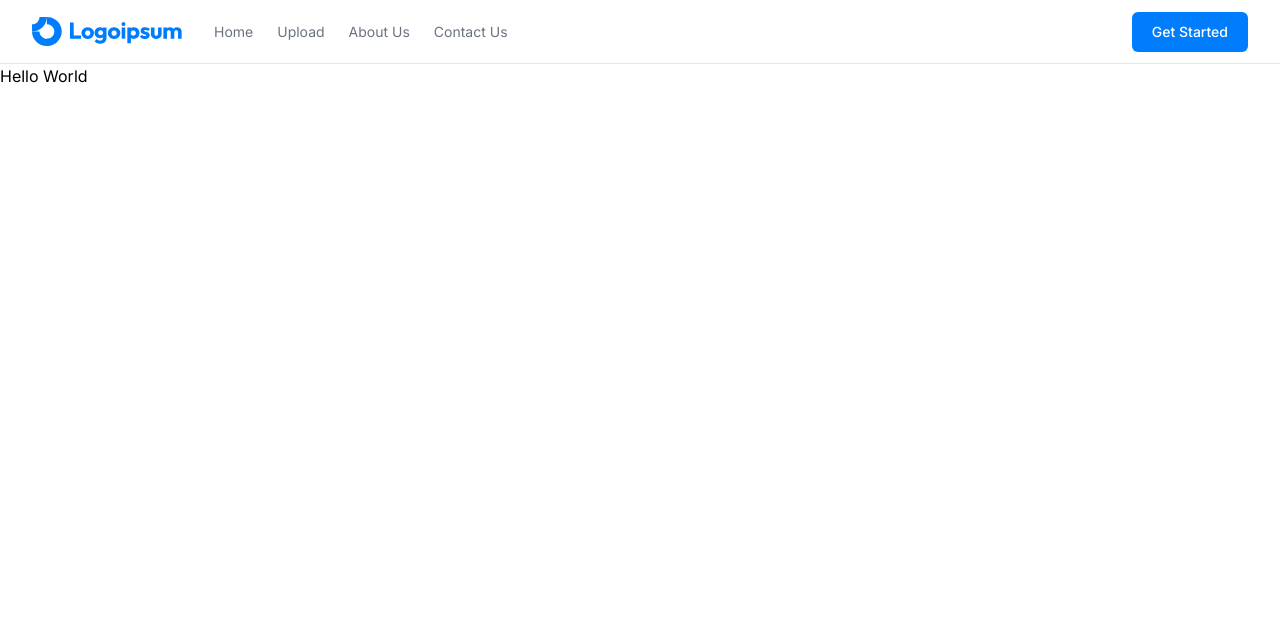
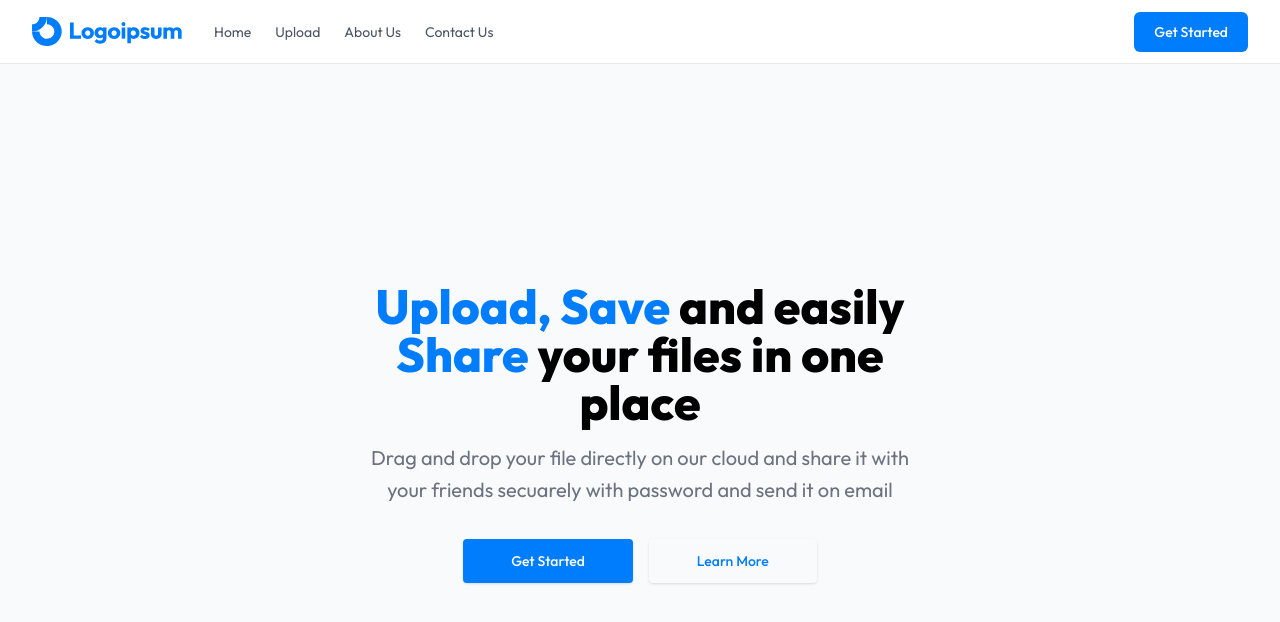
Before and after one commit to aruncode49/Sharelink-File-Sharing-App, a Next.js app: page / in a window 1280 px wide. Shown: the top 622 px of the page. Built offline with nearby package versions, Linux system fonts and the light colour scheme.

Commit message:
complete hero section and refactor header section

```diff
--- a/src/app/layout.js
+++ b/src/app/layout.js
@@ -1,8 +1,8 @@
-import { Inter } from "next/font/google";
+import { Inter, Outfit } from "next/font/google";
 import "./globals.css";
 import Header from "@/components/Header";
 
-const inter = Inter({ subsets: ["latin"] });
+const outfit = Outfit({ subsets: ["latin"] });
 
 export const metadata = {
   title: "Create Next App",
@@ -12,7 +12,7 @@ export const metadata = {
 export default function RootLayout({ children }) {
   return (
     <html lang="en">
-      <body className={inter.className}>
+      <body className={outfit.className}>
         <Header />
         {children}
       </body>
--- a/src/app/page.js
+++ b/src/app/page.js
@@ -1,9 +1,9 @@
-import Image from "next/image";
+import Hero from "@/components/Hero";
 
 export default function Home() {
   return (
     <main>
-      <h1>Hello World</h1>
+      <Hero />
     </main>
   );
 }
--- a/src/components/Header.jsx
+++ b/src/components/Header.jsx
@@ -13,7 +13,7 @@ const Header = () => {
             <ul className="flex items-center gap-6 text-sm">
               <li>
                 <a
-                  className="text-gray-500 transition hover:text-gray-500/75"
+                  className="text-gray-600 transition hover:text-gray-500/75"
                   href="/"
                 >
                   Home
@@ -22,7 +22,7 @@ const Header = () => {
 
               <li>
                 <a
-                  className="text-gray-500 transition hover:text-gray-500/75"
+                  className="text-gray-600 transition hover:text-gray-500/75"
                   href="/"
                 >
                   Upload
@@ -31,7 +31,7 @@ const Header = () => {
 
               <li>
                 <a
-                  className="text-gray-500 transition hover:text-gray-500/75"
+                  className="text-gray-600 transition hover:text-gray-500/75"
                   href="/"
                 >
                   About Us
@@ -40,7 +40,7 @@ const Header = () => {
 
               <li>
                 <a
-                  className="text-gray-500 transition hover:text-gray-500/75"
+                  className="text-gray-600 transition hover:text-gray-500/75"
                   href="/"
                 >
                   Contact Us
--- /dev/null
+++ b/src/components/Hero.jsx
@@ -0,0 +1,39 @@
+import constant from "@/utils/constant";
+
+const Hero = () => {
+  return (
+    <section className="bg-gray-50">
+      <div className="mx-auto max-w-screen-xl px-4 py-32 lg:flex h-[calc(100vh-64px)] lg:items-center">
+        <div className="mx-auto max-w-xl text-center">
+          <h1 className="text-3xl font-extrabold sm:text-5xl">
+            <span className="text-primary">Upload, Save</span> and easily{" "}
+            <span className="text-primary">Share </span>
+            your files in one place
+          </h1>
+
+          <p className="mt-4 sm:text-xl/relaxed text-gray-500">
+            {constant.desc}
+          </p>
+
+          <div className="mt-8 flex flex-wrap justify-center gap-4">
+            <a
+              className="block w-full rounded bg-primary px-12 py-3 text-sm font-medium text-white shadow hover:bg-blue-700 focus:outline-none focus:ring sm:w-auto"
+              href="/get-started"
+            >
+              Get Started
+            </a>
+
+            <a
+              className="block w-full rounded px-12 py-3 text-sm font-medium text-primary shadow hover:text-blue-700 focus:outline-none focus:ring  sm:w-auto"
+              href="/about"
+            >
+              Learn More
+            </a>
+          </div>
+        </div>
+      </div>
+    </section>
+  );
+};
+
+export default Hero;
--- /dev/null
+++ b/src/utils/constant.js
@@ -0,0 +1,3 @@
+export default {
+  desc: "Drag and drop your file directly on our cloud and share it with your friends secuarely with password and send it on email",
+};
```
